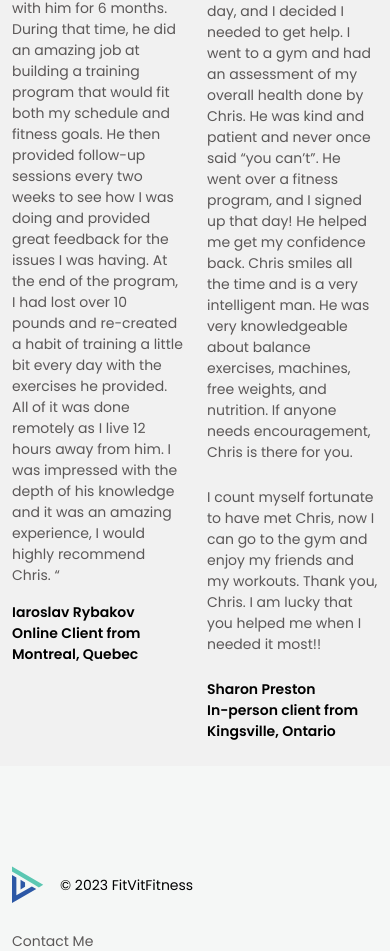
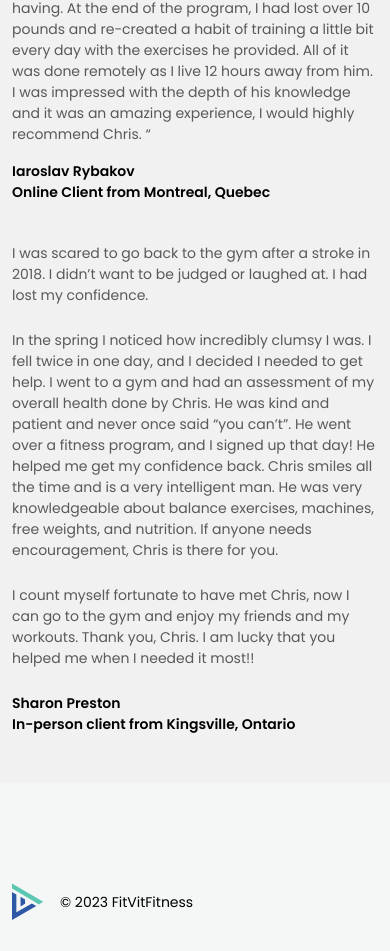
Before and after one commit to JGSolutions/fitvitfitness, a Next.js app: page / in a window 390 px wide. Shown: the part 1624-2575 px from the top of the page. Built offline with nearby package versions, Linux system fonts and the light colour scheme.

Commit message:
fixed testimonials responsviness

```diff
--- a/pages/index.tsx
+++ b/pages/index.tsx
@@ -69,7 +69,7 @@ export default function Home() {
 								</div>
 							</div>
 							<div className="row">
-								<div className="col">
+								<div className="col-sm-6 col-md-6">
 									<p className={styles.text}>
 										“ I was struggling to accommodate a workout routine into a new busy work schedule and I couldn’t find the time
 										to train anymore while I was cutting. Then I discovered Chris’ personal training services and worked with him
@@ -85,17 +85,17 @@ export default function Home() {
 										<p>Online Client from Montreal, Quebec</p>
 									</div>
 								</div>
-								<div className="col">
-									<p className={styles.text}>
+								<div className="col-sm-6 col-md-6">
+									<div className={styles.text}>
 										<p className={utilStyles.textParagraph}>I was scared to go back to the gym after a stroke in 2018.
-										 	I didn’t want to be judged or laughed at. I had lost my confidence.
-										 </p>
+											I didn’t want to be judged or laughed at. I had lost my confidence.
+										</p>
 
 										<p className={utilStyles.textParagraph}>In the spring I noticed how incredibly clumsy I was. I fell twice in one day, and I decided I needed to get help. I went to a gym and had an assessment of my overall health done by Chris. He was kind and patient and never once said “you can’t”. He went over a fitness program, and I signed up that day! He helped me get my confidence back. Chris smiles all the time and is a very intelligent man. He was very knowledgeable about balance exercises, machines, free weights, and nutrition. If anyone needs encouragement, Chris is there for you. </p>
 
 										<p className={utilStyles.textParagraph}>I count myself fortunate to have met Chris, now I can go to the gym and enjoy my friends and my workouts. Thank you, Chris. I am lucky that you helped me when I needed it most!! </p>
 
-									</p>
+									</div>
 
 									<div className={styles.from}>
 										<p>Sharon Preston</p>
--- a/styles/Home.module.css
+++ b/styles/Home.module.css
@@ -77,6 +77,7 @@
 	font-weight: var(--fw-semi-bold);
 	display: flex;
 	margin-top: var(--padding-medium);
+	margin-bottom: var(--padding-large);
 	flex-direction: column;
 }
 
```
